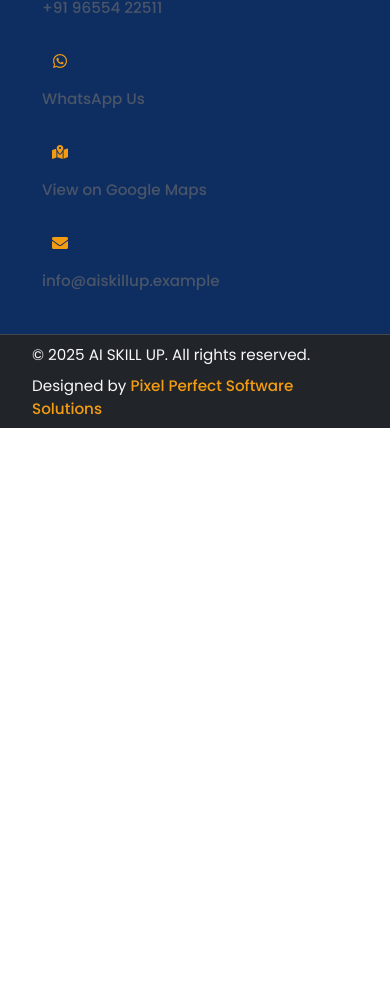
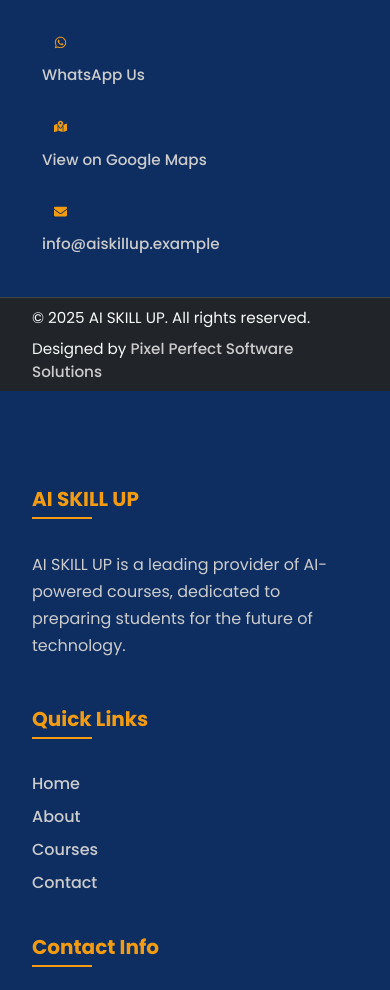
Before and after one commit to pixelperfectsolutions/AI-Skillup, a React (Vite) app: page /about in a window 390 px wide. Shown: the part 9420-10410 px from the top of the page. Before the commit the page ends 9848 px from the top, so only its background shows below. Built offline with nearby package versions, Linux system fonts and the light colour scheme.

Commit message:
Updated footer, navbar, contact, gallery, home, and services pages

```diff
--- a/src/App.jsx
+++ b/src/App.jsx
@@ -1,5 +1,5 @@
 import React from 'react';
-import { Routes, Route } from 'react-router-dom';
+import { Routes, Route, useLocation } from 'react-router-dom';
 import Header from './components/Header/Header';
 import Hero from './components/Hero/Hero';
 import Partners from './components/Partners/Partners';
@@ -15,10 +15,20 @@ import ContactPage from './pages/ContactPage';
 import CoursePage from './pages/CoursePage';
 import './App.css';
 
+// Scroll to top on every route change
+function ScrollToTop() {
+  const location = useLocation();
+  React.useEffect(() => {
+    window.scrollTo({ top: 0, left: 0, behavior: 'instant' });
+  }, [location.pathname]);
+  return null;
+}
+
 function App() {
   return (
     <div className="App">
       <Header />
+      <ScrollToTop />
       <Routes>
         <Route path="/about" element={<AboutPage />} />
         <Route path="/contact" element={<ContactPage />} />
@@ -37,12 +47,11 @@ function App() {
             <Features />
             <ApplyForm />
             <Testimonials />
-            <div id="contact">
-              <Footer />
-            </div>
           </>
         } />
       </Routes>
+      {/* Global footer on all pages */}
+      <Footer />
       <FloatingWhatsApp />
     </div>
   );
--- a/src/components/Courses/Courses.css
+++ b/src/components/Courses/Courses.css
@@ -241,6 +241,35 @@
   transform: rotate(-45deg);
 }
 
+/* Courses Listing Page Hero */
+.courses-hero {
+  background: #f3f4f6;
+  color: #2d3748;
+  padding: 80px 20px;
+  text-align: center;
+}
+
+.courses-hero h1 {
+  font-size: 2.8rem;
+  margin-bottom: 14px;
+  font-weight: 800;
+  text-transform: uppercase;
+  letter-spacing: 0.5px;
+}
+
+.courses-hero .subtitle {
+  font-size: 1.1rem;
+  max-width: 800px;
+  margin: 0 auto;
+  opacity: 0.9;
+}
+
+@media (max-width: 992px) {
+  .courses-hero { padding: 60px 16px; }
+  .courses-hero h1 { font-size: 2.2rem; }
+  .courses-hero .subtitle { font-size: 1rem; max-width: 100%; }
+}
+
 /* ===== Course Modal (full-screen) ===== */
 .course-modal-overlay {
   position: fixed;
--- a/src/components/Courses/Courses.jsx
+++ b/src/components/Courses/Courses.jsx
@@ -170,6 +170,16 @@ const Courses = () => {
 
   return (
     <>
+      {/* Page Hero for Courses listing */}
+      <section className="courses-hero" data-aos="fade-up">
+        <div className="container">
+          <h1 data-aos="fade-up" data-aos-delay="100">Courses</h1>
+          <p className="subtitle" data-aos="fade-up" data-aos-delay="200">
+            Our commitment is to help learners become more successful by offering modern, job-ready AI programs and career support.
+          </p>
+        </div>
+      </section>
+
       <section className="courses" id="courses">
         <div className="courses-header">
           <h2 className="section-title">Our Popular Courses</h2>
--- a/src/components/Footer/Footer.css
+++ b/src/components/Footer/Footer.css
@@ -12,7 +12,7 @@
 .footer-content {
   display: grid;
   grid-template-columns: 1fr;
-  max-width: 1400px;
+  max-width: 1350px;
   margin: 0 auto 2rem auto;
   margin-bottom: 1.5rem;
   gap: 2rem;
@@ -64,12 +64,31 @@
 .footer-section.contact a {
   color: #ccc;
   text-decoration: none;
-  transition: color 0.3s ease;
 }
 
 .footer-section.contact a:hover {
-  color: #f39c12;
+  color: inherit !important;
   text-decoration: underline;
+}
+
+/* Ensure entire Contact Info column uses #ccc for text */
+.footer-section.contact,
+.footer-section.contact p,
+.footer-section.contact a,
+.footer-section.contact a:link,
+.footer-section.contact a:visited,
+.footer-section.contact a:active {
+  color: #ccc !important;
+}
+
+/* Make sure the column and its text wrap nicely */
+.footer-section.contact { width: 100%; }
+.footer-section.contact .contact-item p,
+.footer-section.contact .contact-item a {
+  max-width: 100%;
+  color: inherit !important;
+  overflow-wrap: anywhere;
+  word-break: break-word;
 }
 
 /* Contact items with icons */
@@ -78,6 +97,16 @@
   align-items: flex-start;
   gap: 0.6rem;
   margin: 0.45rem 0;
+  transition: none !important; /* prevent hover animations from global styles */
+  background: transparent !important; /* ensure no hover bg bleed */
+  box-shadow: none !important; /* ensure no hover shadow bleed */
+}
+
+/* Disable hover effects specifically inside the footer contact column */
+.footer-section.contact .contact-item:hover {
+  background: transparent !important;
+  transform: none !important;
+  box-shadow: none !important;
 }
 
 .footer-section.contact .contact-icon {
@@ -106,7 +135,10 @@
   text-decoration: none;
 }
 
-.footer-section.contact .contact-item p a:hover { text-decoration: underline; }
+.footer-section.contact .contact-item p a:hover {
+  color: inherit !important;
+  text-decoration: underline;
+}
 
 .footer-section.links ul {
   list-style: none;
@@ -118,11 +150,11 @@
   text-decoration: none;
   margin-bottom: 0.5rem;
   display: block;
-  transition: color 0.3s ease;
 }
 
 .footer-section.links ul li a:hover {
-  color: #f39c12;
+  color: inherit !important;
+  text-decoration: underline;
 }
 
 .footer-bottom {
@@ -147,12 +179,12 @@
 }
 
 .footer-bottom .designer-credit a {
-  color: #f39c12;
+  color: #ccc;
   text-decoration: none;
-  transition: color 0.3s ease, text-decoration-color 0.3s ease;
 }
 
 .footer-bottom .designer-credit a:hover {
+  color: inherit !important;
   text-decoration: underline;
 }
 
@@ -181,8 +213,21 @@
     align-items: flex-start;
     text-align: left;
   }
+  .footer-section.contact { text-align: left; width: 100%; }
+  .footer-section.contact .contact-item { align-items: flex-start; gap: 0.5rem; }
+  .footer-section.contact .contact-icon { width: 18px; flex: 0 0 18px; margin-top: 2px; }
+  .footer-section.contact .contact-icon svg { font-size: 14px; }
+  .footer-section.contact .contact-item p,
+  .footer-section.contact .contact-item a { line-height: 1.5; font-size: 0.95rem; }
 }
 
 @media (min-width: 992px) {
   .footer-content { grid-template-columns: repeat(3, 1fr); }
 }
+
+/* Extra small devices: tighten spacing further */
+@media (max-width: 420px) {
+  .footer-section.contact .contact-item { gap: 0.45rem; }
+  .footer-section.contact .contact-icon { width: 16px; flex: 0 0 16px; }
+  .footer-section.contact .contact-icon svg { font-size: 13px; }
+}
--- a/src/components/Header/Header.css
+++ b/src/components/Header/Header.css
@@ -12,7 +12,7 @@
   display: flex;
   justify-content: space-between;
   align-items: center;
-  max-width: 1400px;
+  max-width: 1350px;
   margin: 0 auto;
 }
 
--- a/src/components/Header/Header.jsx
+++ b/src/components/Header/Header.jsx
@@ -53,7 +53,25 @@ const Header = () => {
             <ul>
               <li><Link to="/" className={isActive('home')} onClick={() => { scrollToSection('home'); closeMobileMenu(); }}>Home</Link></li>
               <li><Link to="/about" className={isActive('about')} onClick={closeMobileMenu}>About</Link></li>
-              <li><Link to="/courses" className={isActive('courses')} onClick={() => { scrollToSection('courses'); closeMobileMenu(); }}>Courses</Link></li>
+              <li>
+                <Link
+                  to="/courses"
+                  className={isActive('courses')}
+                  onClick={(e) => {
+                    // If on home page, smooth scroll to in-page section
+                    if (location.pathname === '/') {
+                      scrollToSection('courses');
+                    } else if (location.pathname === '/courses') {
+                      // If already on courses page, prevent navigation and scroll to top
+                      e.preventDefault();
+                      window.scrollTo({ top: 0, behavior: 'smooth' });
+                    }
+                    closeMobileMenu();
+                  }}
+                >
+                  Courses
+                </Link>
+              </li>
               <li><Link to="/contact" className={isActive('contact')} onClick={closeMobileMenu}>Contact Us</Link></li>
             </ul>
           </nav>
@@ -78,7 +96,23 @@ const Header = () => {
             <ul>
               <li><Link to="/" className={isActive('home')} onClick={() => { scrollToSection('home'); closeMobileMenu(); }}>Home</Link></li>
               <li><Link to="/about" className={isActive('about')} onClick={closeMobileMenu}>About</Link></li>
-              <li><Link to="/courses" className={isActive('courses')} onClick={() => { scrollToSection('courses'); closeMobileMenu(); }}>Courses</Link></li>
+              <li>
+                <Link
+                  to="/courses"
+                  className={isActive('courses')}
+                  onClick={(e) => {
+                    if (location.pathname === '/') {
+                      scrollToSection('courses');
+                    } else if (location.pathname === '/courses') {
+                      e.preventDefault();
+                      window.scrollTo({ top: 0, behavior: 'smooth' });
+                    }
+                    closeMobileMenu();
+                  }}
+                >
+                  Courses
+                </Link>
+              </li>
               <li><Link to="/contact" className={isActive('contact')} onClick={closeMobileMenu}>Contact Us</Link></li>
             </ul>
           </nav>
--- a/src/pages/CoursePage.css
+++ b/src/pages/CoursePage.css
@@ -10,6 +10,8 @@
   font-size: 2.8rem;
   margin-bottom: 14px;
   font-weight: 800;
+  text-transform: uppercase;
+  letter-spacing: 0.5px;
 }
 
 .course-hero .subtitle {
```
